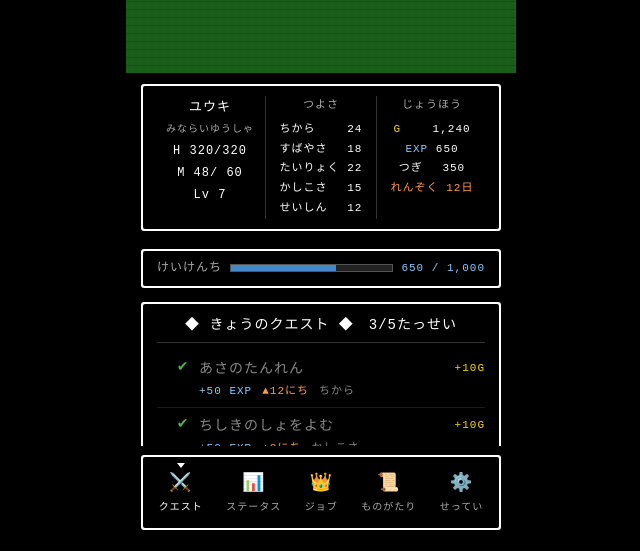
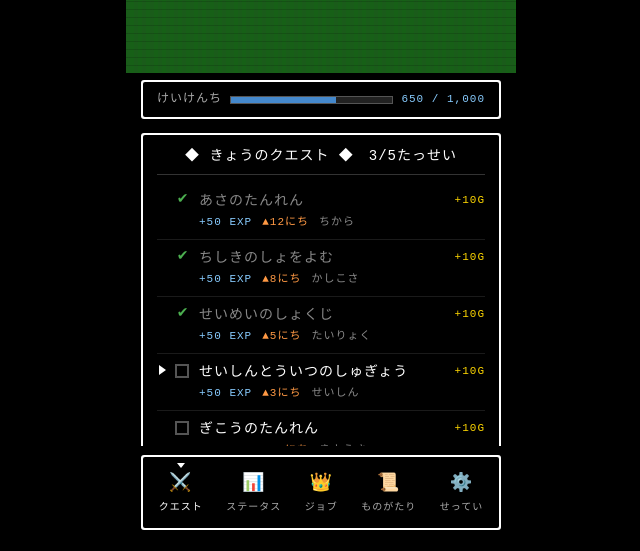
Before and after one commit to b10creation/design-working, a plain HTML site: page projects/tensei-quest/screens/home.html in a window 1280 px wide. Shown: the part 247-798 px from the top of the page, without its empty margins (319-959 px from the left). Drawn offline with Linux system fonts and the light colour scheme; a web font is replaced by a local one.

Commit message:
Remove user info section from home screen (#1)
Delete the character status bar (ユウキ, みならいゆうしゃ, HP/MP/Lv, stats, info columns) and associated CSS from the home screen.

https://claude.ai/code/session_01UzXxNiotM9nto8zqiYVNbw

Co-authored-by: Claude <noreply@anthropic.com>

```diff
--- a/projects/tensei-quest/screens/home.html
+++ b/projects/tensei-quest/screens/home.html
@@ -189,61 +189,6 @@
   .main-content {
     padding: 0;
     background: #000;
-  }
-
-  /* === Character Status Bar (DQ3 style) === */
-  .status-bar-section {
-    padding: 8px 12px;
-  }
-
-  .status-bar-section .dq-window-inner {
-    padding: 10px 12px;
-  }
-
-  .status-columns {
-    display: flex;
-    gap: 0;
-  }
-
-  .status-col {
-    flex: 1;
-    text-align: center;
-    font-size: 12px;
-    line-height: 1.8;
-    border-right: 1px solid #333;
-    padding: 0 4px;
-  }
-
-  .status-col:last-child {
-    border-right: none;
-  }
-
-  .status-name {
-    color: #fff;
-    font-size: 13px;
-    margin-bottom: 2px;
-  }
-
-  .status-job {
-    color: #aaa;
-    font-size: 10px;
-    margin-bottom: 2px;
-  }
-
-  .status-hp {
-    color: #fff;
-  }
-
-  .status-hp-danger {
-    color: #ffcc00;
-  }
-
-  .status-mp {
-    color: #fff;
-  }
-
-  .status-lv {
-    color: #fff;
   }
 
   /* === Quest Command Window === */
@@ -608,40 +553,6 @@
      ============================================ -->
 <div class="main-content">
 
-  <!-- Character Status Bar (DQ3 style columns) -->
-  <div class="status-bar-section">
-    <div class="dq-window">
-      <div class="dq-window-border">
-        <div class="dq-window-inner">
-          <div class="status-columns">
-            <div class="status-col">
-              <div class="status-name">ユウキ</div>
-              <div class="status-job">みならいゆうしゃ</div>
-              <div class="status-hp">H 320/320</div>
-              <div class="status-mp">M  48/ 60</div>
-              <div class="status-lv">Lv  7</div>
-            </div>
-            <div class="status-col">
-              <div style="font-size:11px; color:#aaa; margin-bottom:4px;">つよさ</div>
-              <div style="font-size:11px;">ちから　　 24</div>
-              <div style="font-size:11px;">すばやさ　 18</div>
-              <div style="font-size:11px;">たいりょく 22</div>
-              <div style="font-size:11px;">かしこさ　 15</div>
-              <div style="font-size:11px;">せいしん　 12</div>
-            </div>
-            <div class="status-col">
-              <div style="font-size:11px; color:#aaa; margin-bottom:4px;">じょうほう</div>
-              <div style="font-size:11px;"><span style="color:#ffd700;">G</span>　　 1,240</div>
-              <div style="font-size:11px;"><span style="color:#88ccff;">EXP</span>   650</div>
-              <div style="font-size:11px;">つぎ　   350</div>
-              <div style="font-size:11px; color:#ff9944;">れんぞく 12日</div>
-            </div>
-          </div>
-        </div>
-      </div>
-    </div>
-  </div>
-
   <!-- XP Bar -->
   <div class="xp-section">
     <div class="dq-window">
```
